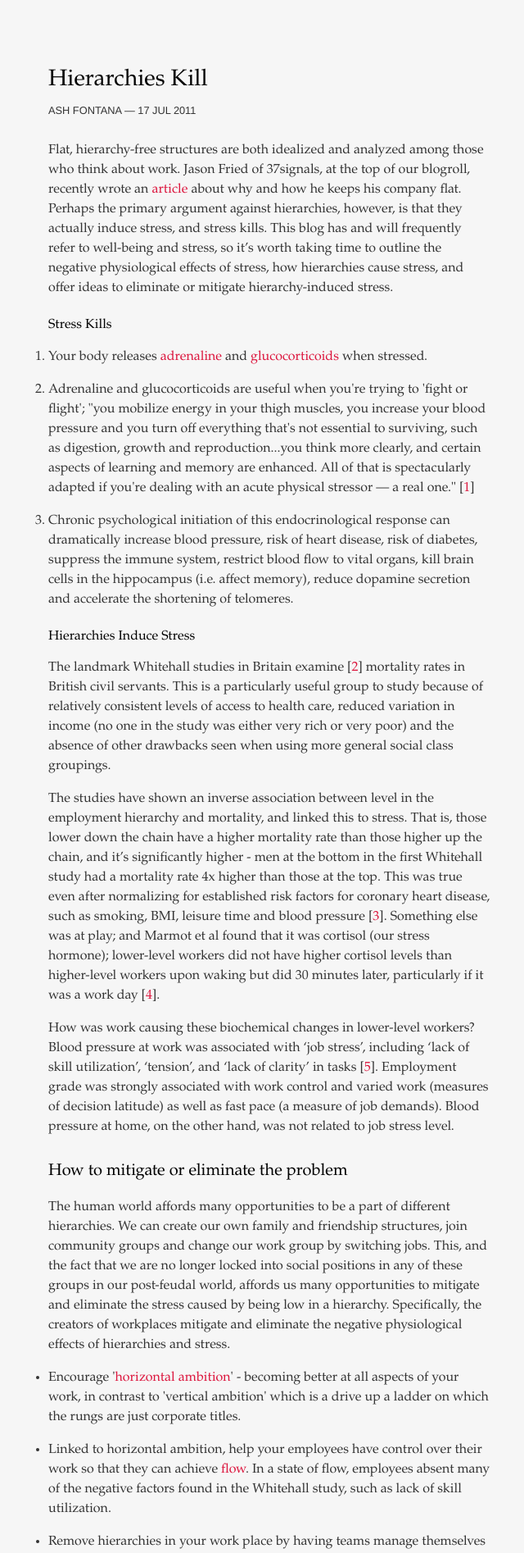
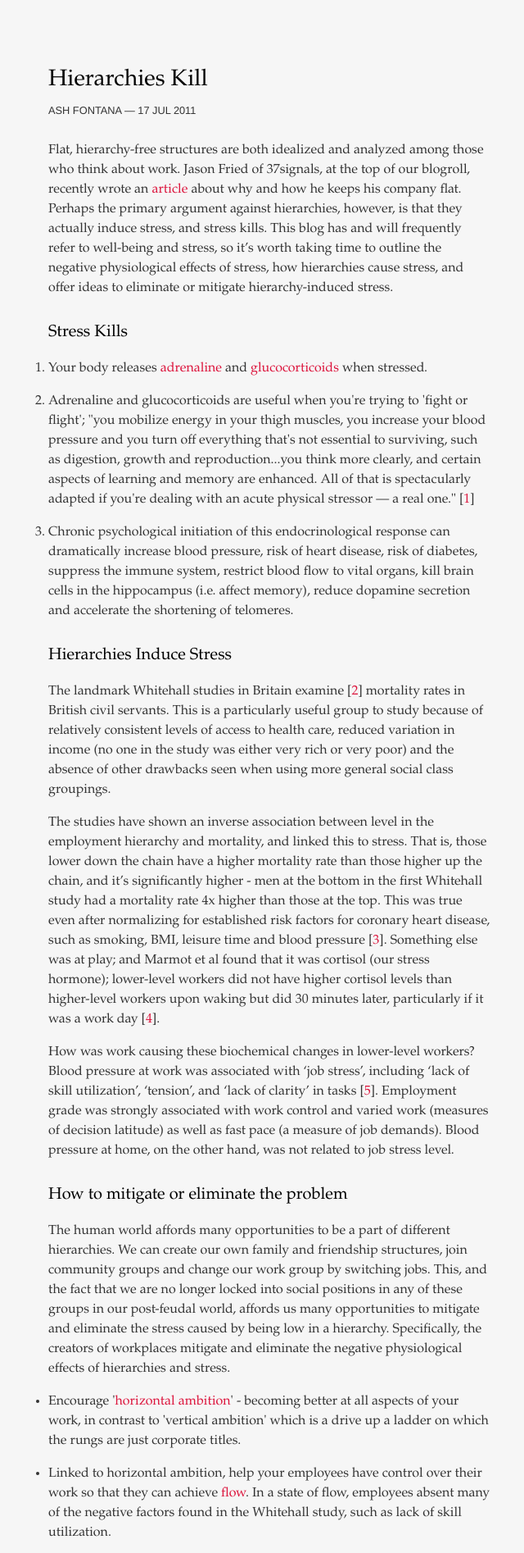
Before and after one commit to regardingwork/regardingwork.github.com, a Jekyll site: the page built from _posts/2011-07-17-hierarchies-kill.markdown, in a window 1280 px wide. Shown: the top 1894 px of the page at 82% size, without its empty margins (311-951 px from the left). Built offline with Jekyll 4.4.1, drawn with Linux system fonts in a browser that asks for light colours; Markdown is read by kramdown in place of the engine named in the settings; comment, search, counter and statistics services are not loaded.

Commit message:
minor formatting changes to my posts and changed personal URL

```diff
--- a/_layouts/post.html
+++ b/_layouts/post.html
@@ -31,7 +31,7 @@
     <p>
       <a href="/">Regarding Work</a> is a blog about productivity, collaboration
       and maximizing talent. It is written by
-      <a href="http://twitter.com/#!/ash_fontana">Ash Fontana</a> and
+      <a href="http://ashfontana.com">Ash Fontana</a> and
       <a href="http://ozanonay.com">Ozan Onay</a> based on their experiences
       in small and large companies in the industries of technology, law and
       finance.
--- a/_posts/2011-03-29-sharks-are-dangerous-2.markdown
+++ b/_posts/2011-03-29-sharks-are-dangerous-2.markdown
@@ -20,7 +20,7 @@
 
 Beware those sharks who repetitively apply formulas to maintain constant output. They are not likely dealing with the complexity or distinction of your business problem. Stephen Wolfram has said that not one MBA has ever succeeded at his organization because it is not a formula-run place.
 
-<blockquote>When reviewing a list of best practices, keep in mind that someone somewhere is selling them in a book.
+<blockquote>"When reviewing a list of best practices, keep in mind that someone somewhere is selling them in a book."
 
 Lee Clow, Chairman and Global Director of TBWA\Worldwide (<a href="https://twitter.com/#!/leeclowsbeard/status/43339005441490944" target="_blank">tweet</a>).</blockquote>
 
--- a/_posts/2011-07-17-hierarchies-kill.markdown
+++ b/_posts/2011-07-17-hierarchies-kill.markdown
@@ -14,13 +14,13 @@
 ---
 Flat, hierarchy-free structures are both idealized and analyzed among those who think about work. Jason Fried of 37signals, at the top of our blogroll, recently wrote an <a href="http://www.inc.com/magazine/20110401/jason-fried-why-i-run-a-flat-company.html">article</a> about why and how he keeps his company flat. Perhaps the primary argument against hierarchies, however, is that they actually induce stress, and stress kills. This blog has and will frequently refer to well-being and stress, so it's worth taking time to outline the negative physiological effects of stress, how hierarchies cause stress, and offer ideas to eliminate or mitigate hierarchy-induced stress.
 
-<h3>Stress Kills</h3>
+<h2>Stress Kills</h2>
 <ol>
 	<li>Your body releases <a href="http://en.wikipedia.org/wiki/Epinephrine">adrenaline</a> and <a href="http://en.wikipedia.org/wiki/Glucocorticoid">glucocorticoids</a> when stressed.</li>
 	<li>Adrenaline and glucocorticoids are useful when you're trying to 'fight or flight'; "you mobilize energy in your thigh muscles, you increase your blood pressure and you turn off everything that's not essential to surviving, such as digestion, growth and reproduction...you think more clearly, and certain aspects of learning and memory are enhanced. All of that is spectacularly adapted if you're dealing with an acute physical stressor — a real one." [<a href="#footnote-1">1</a>]</li>
 	<li>Chronic psychological initiation of this endocrinological response can dramatically increase blood pressure, risk of heart disease, risk of diabetes, suppress the immune system, restrict blood flow to vital organs, kill brain cells in the hippocampus (i.e. affect memory), reduce dopamine secretion and accelerate the shortening of telomeres.</li>
 </ol>
-<h3>Hierarchies Induce Stress</h3>
+<h2>Hierarchies Induce Stress</h2>
 The landmark Whitehall studies in Britain examine [<a href="#footnote-2">2</a>] mortality rates in British civil servants. This is a particularly useful group to study because of relatively consistent levels of access to health care, reduced variation in income (no one in the study was either very rich or very poor) and the absence of other drawbacks seen when using more general social class groupings.
 
 The studies have shown an inverse association between level in the employment hierarchy and mortality, and linked this to stress. That is, those lower down the chain have a higher mortality rate than those higher up the chain, and it's significantly higher - men at the bottom in the first Whitehall study had a mortality rate 4x higher than those at the top. This was true even after normalizing for established risk factors for coronary heart disease, such as smoking, BMI, leisure time and blood pressure [<a href="#footnote-3">3</a>]. Something else was at play; and Marmot et al found that it was cortisol (our stress hormone); lower-level workers did not have higher cortisol levels than higher-level workers upon waking but did 30 minutes later, particularly if it was a work day [<a href="#footnote-4">4</a>].
--- a/index.html
+++ b/index.html
@@ -7,7 +7,7 @@
 
   <div id="byline">
     A blog about productivity, collaboration and maximizing talent written by
-    <a href="http://twitter.com/#!/ash_fontana">Ash Fontana</a> and
+    <a href="http://ashfontana.com">Ash Fontana</a> and
     <a href="http://ozanonay.com">Ozan Onay</a>.
   </div>
 
```
